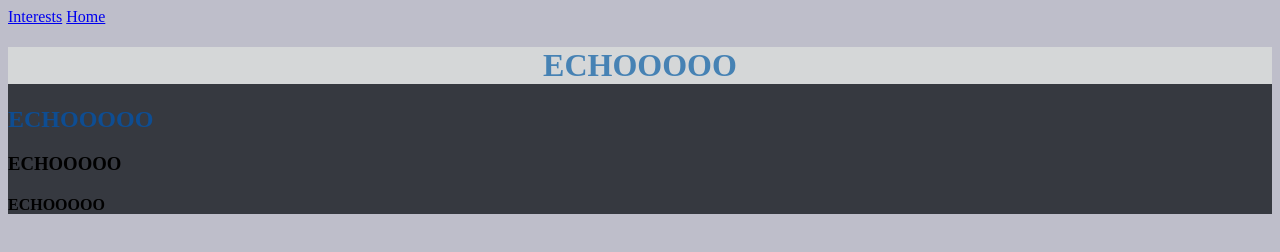
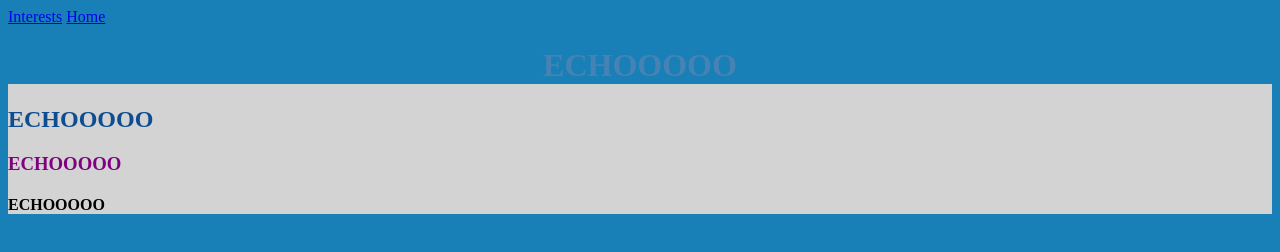
Before and after one commit to Richterblom/Main_HTML_project, a plain HTML site: page links-and-images/Pages/Assignment_(Colors).html in a window 1280 px wide. Drawn offline with Linux system fonts and the light colour scheme.

Commit message:
fixed redirection

```diff
--- a/links-and-images/Pages/Assignment_(Colors).html
+++ b/links-and-images/Pages/Assignment_(Colors).html
@@ -8,8 +8,8 @@
 </head>
 <body>
 
-    <a href="./Interests.html">Interests</a>
-    <a href="../index.html">Home</a>
+    <a href="../Interests.html">Interests</a>
+    <a href="../../index.html">Home</a>
     <div>
         <h1>ECHOOOOO</h1>
         <h2>ECHOOOOO</h2>
@@ -25,10 +25,13 @@
         color: rgb(14, 77, 146);
     }
     h3{
-        color hex
+        color:  hsl(300, 100%, 25.1%);
     }
     H4{
-
+        color:  Hex #ADD8E6;
+    }
+    div{
+       background-color: lightgray;
     }
 
 </style>
--- a/links-and-images/Pages/style.css
+++ b/links-and-images/Pages/style.css
@@ -1,5 +1,5 @@
 h1 {
-    background-color: rgb(213, 215, 216);
+    background-color:#197FB7;
     text-align: center;
   }
   div {
@@ -10,7 +10,7 @@ h1 {
     background-color: whitesmoke;
   }
   body {
-    background: rgb(190, 190, 202);
+    background-color:#197FB7;
   }
   .row {
     display: flex;
```
